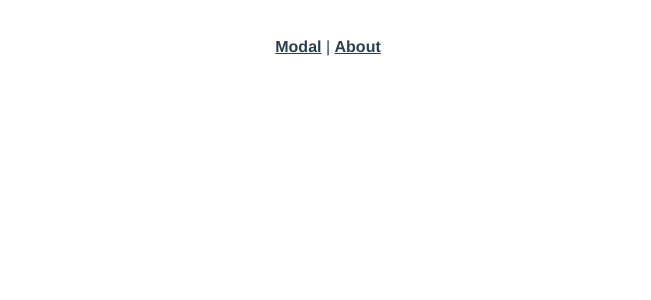
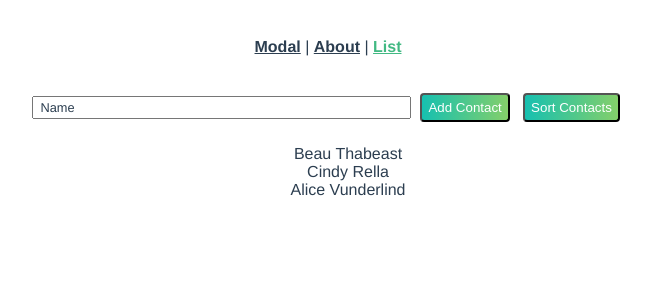
Before and after one commit to vlad-pro/vue-animations, a Vue app: page /list in a window 1280 px wide. Shown: the top 300 px of the page, without its empty margins (312-963 px from the left). Built offline with nearby package versions, Linux system fonts and the light colour scheme.

Commit message:
group transitions

```diff
--- a/src/App.vue
+++ b/src/App.vue
@@ -2,7 +2,8 @@
   <div id="app">
     <div id="nav">
       <router-link to="/">Modal</router-link> |
-      <router-link to="/about">About</router-link>
+      <router-link to="/about">About</router-link> |
+      <router-link to="/list">List</router-link>
     </div>
     <transition name="slide-fade" mode="out-in">
       <router-view />
@@ -20,16 +21,21 @@
 }
 
 button {
-  width: 5em;
-  height: 2em;
+  height: 2.2em;
   margin: 0.5em;
-  border-radius: 5px;
+  border-radius: 0.3em;
   background: linear-gradient(to right, #16c0b0, #84cf6a);
-  font-size: 1em;
   color: white;
-  border: none;
-  outline: none;
-  cursor: pointer;
+}
+
+input {
+  display: inline-block;
+  box-sizing: border-box;
+  width: 30%;
+  height: 1.8em;
+  padding: 0.5em;
+  margin: 0.2em;
+  font: 0.8em 'Avenir', Helvetica, sans-serif;
 }
 
 #nav {
@@ -54,6 +60,15 @@
   border-radius: 2%;
   background-color: #e0e0e0;
 }
+p {
+  font-size: 0.8em;
+}
+::placeholder {
+  color: #2c3e50;
+}
+ul {
+  list-style-type: none;
+}
 
 /* Transitions */
 
@@ -67,10 +82,6 @@
 .fade-leave-to {
   opacity: 0;
 }
-.fade-enter-active {
-  transition: opacity 0.5s ease-out;
-}
-
 /* Page Transitions */
 
 .slide-fade-enter {
@@ -85,7 +96,17 @@
   transform: translateX(-10px);
   opacity: 0;
 }
-.slide-fade-enter-active {
-  transition: opacity 0.5s ease-out;
+
+/* Group Transition */
+.slide-up-enter {
+  transform: translateY(10px);
+  opacity: 0;
+}
+.slide-up-enter-active {
+  transition: all 0.2s ease;
+}
+
+.slide-up-move {
+  transition: transform 0.5s ease-out;
 }
 </style>
--- a/src/router/index.js
+++ b/src/router/index.js
@@ -18,6 +18,11 @@
     // which is lazy-loaded when the route is visited.
     component: () =>
       import(/* webpackChunkName: "about" */ '../views/About.vue')
+  },
+  {
+    path: '/list',
+    name: 'list',
+    component: () => import(/* webpackChunkName: "about" */ '../views/List.vue')
   }
 ]
 
--- /dev/null
+++ b/src/views/List.vue
@@ -0,0 +1,33 @@
+<template>
+  <div>
+    <input type="text" v-model="newContact" placeholder="Name" />
+    <button @click="addContact">Add Contact</button>
+    <button @click="SortContacts">Sort Contacts</button>
+
+    <transition-group name="slide-up" tag="ul" appear>
+      <li v-for="contact in contacts" :key="contact">
+        {{ contact }}
+      </li>
+    </transition-group>
+  </div>
+</template>
+
+<script>
+export default {
+  data() {
+    return {
+      newContact: '',
+      contacts: ['Beau Thabeast', 'Cindy Rella', 'Alice Vunderlind']
+    }
+  },
+  methods: {
+    addContact() {
+      this.contacts.push(this.newContact)
+      this.newContact = ''
+    },
+    SortContacts() {
+      this.contacts.sort()
+    }
+  }
+}
+</script>
```
